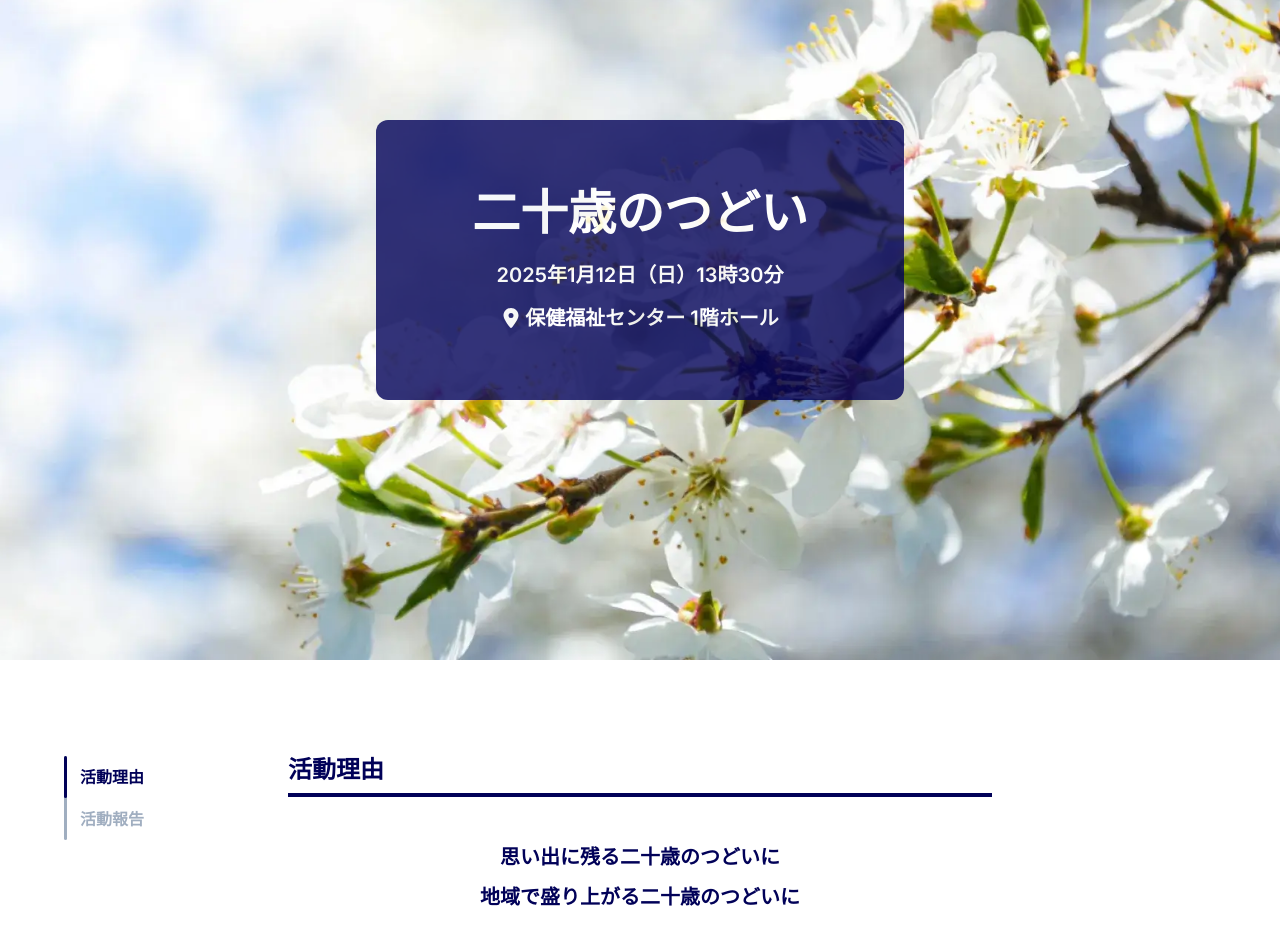
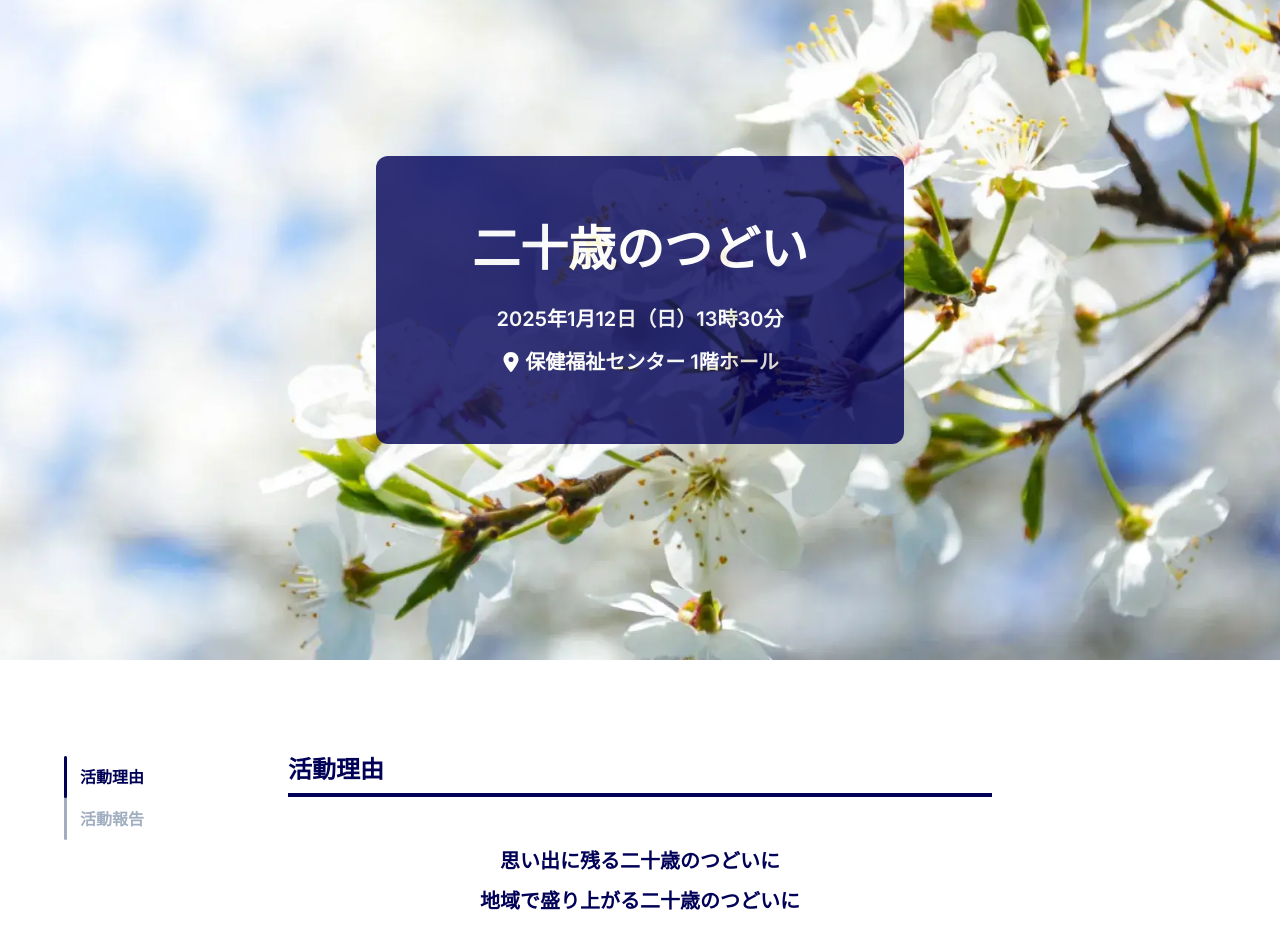
Before and after one commit to yushin-ito/Entyoukai, a React (Vite) app: page /activity in a window 1280 px wide. Shown: the part 140-1092 px from the top of the page. Built offline with nearby package versions, Linux system fonts and the light colour scheme.

Commit message:
fix: UIの軽微な修正

```diff
--- a/src/components/organisms/MainVisual.tsx
+++ b/src/components/organisms/MainVisual.tsx
@@ -48,7 +48,7 @@ const MainVisual = memo(() => {
         src="/assets/images/logo.webp"
         alt="logo"
         objectFit="cover"
-        w={{ base: "100px", lg: "120px" }}
+        w={{ base: "100px", lg: "110px" }}
         h="auto"
         pos="absolute"
         top="6"
@@ -84,9 +84,10 @@ const MainVisual = memo(() => {
 
       {/* メインビジュアル */}
       <VStack
+        mt="20"
         px={{ base: "10", md: "20", lg: "24" }}
         py={{ base: "12", md: "16", lg: "16" }}
-        spacing="4"
+        spacing={{ base: "4", md: "6" }}
         rounded="xl"
         bg="brand.500"
         opacity="0.8"
--- a/src/pages/Activity.tsx
+++ b/src/pages/Activity.tsx
@@ -78,8 +78,9 @@ const Activity = () => {
           >
             <Heading
               as="h3"
-              my={{ base: "1", md: "2" }}
+              my={{ base: "8px", md: "12px" }}
               fontSize={{ base: "md", md: "xl" }}
+              fontWeight="semibold"
               textAlign="center"
               lineHeight="2"
             >
```
